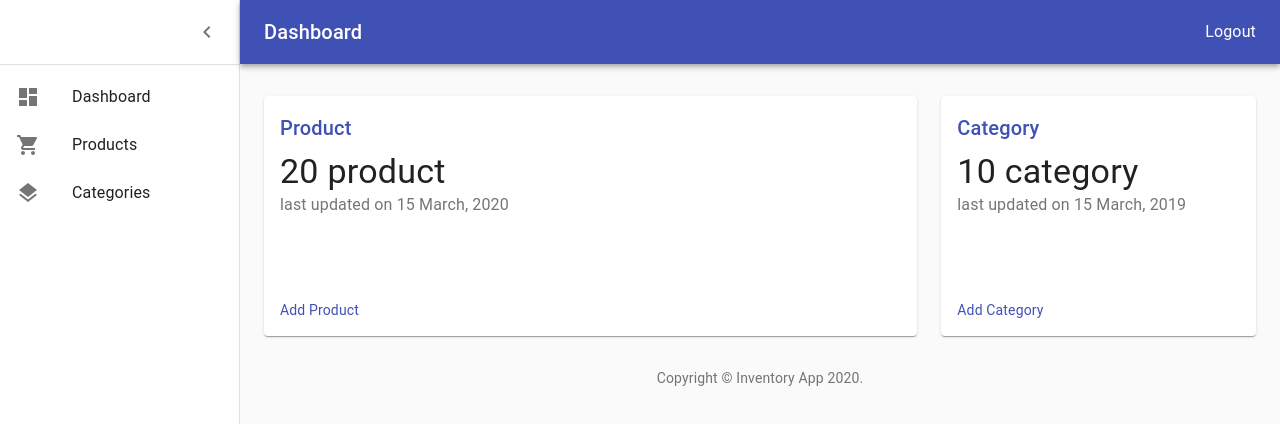
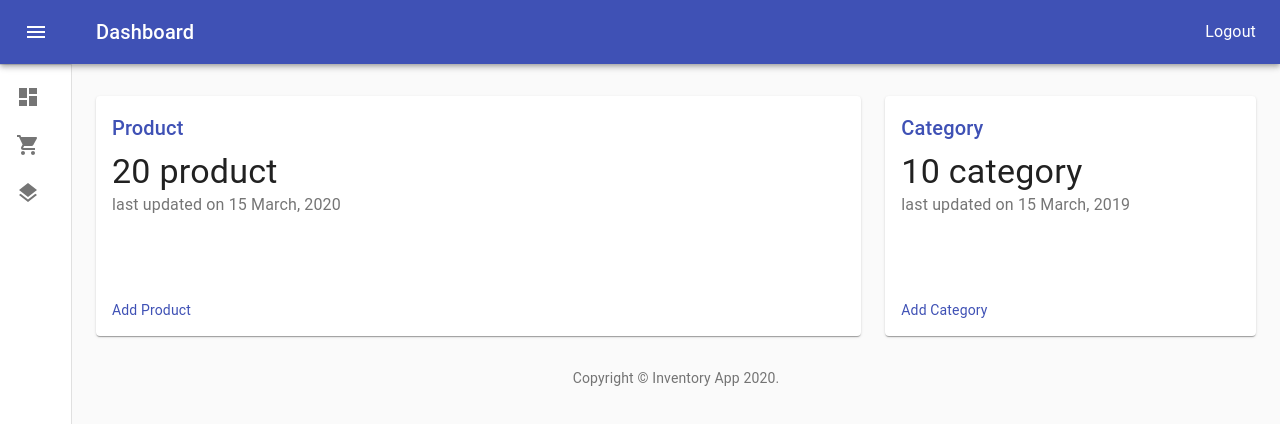
Before and after one commit to nafies1/inventory-app, a React (Create React App) app: page /dashboard in a window 1280 px wide. Shown: the top 424 px of the page. Built offline with nearby package versions, Linux system fonts and the light colour scheme.

Commit message:
add nested route in dashboard and make drawers works

```diff
--- a/src/components/Copyright.jsx
+++ b/src/components/Copyright.jsx
@@ -1,7 +1,6 @@
 import React from 'react';
-import Typography from '@material-ui/core/Typography';
+import Typography from '@material-ui/core/Typography'
 import Link from '@material-ui/core/Link';
-
 
 export default function Copyright() {
   return (
--- a/src/views/Dashboard/Dashboard.jsx
+++ b/src/views/Dashboard/Dashboard.jsx
@@ -1,118 +1,38 @@
 import React from 'react';
-import Copyright from '../../components/Copyright'
+// import Copyright from '../../components/Copyright'
 import clsx from 'clsx';
-import { makeStyles } from '@material-ui/core/styles';
 import CssBaseline from '@material-ui/core/CssBaseline';
 import Drawer from '@material-ui/core/Drawer';
-import Box from '@material-ui/core/Box';
+// import Box from '@material-ui/core/Box';
 import AppBar from '@material-ui/core/AppBar';
 import Toolbar from '@material-ui/core/Toolbar';
-import List from '@material-ui/core/List';
+// import List from '@material-ui/core/List';
 import Typography from '@material-ui/core/Typography';
 import Divider from '@material-ui/core/Divider';
 import IconButton from '@material-ui/core/IconButton';
 // import Badge from '@material-ui/core/Badge';
-import Container from '@material-ui/core/Container';
-import Grid from '@material-ui/core/Grid';
-import Paper from '@material-ui/core/Paper';
+// import Container from '@material-ui/core/Container';
+// import Grid from '@material-ui/core/Grid';
+// import Paper from '@material-ui/core/Paper';
 import MenuIcon from '@material-ui/icons/Menu';
 import ChevronLeftIcon from '@material-ui/icons/ChevronLeft';
 // import NotificationsIcon from '@material-ui/icons/Notifications';
-import { mainListItems } from './listItems.jsx';
-import Category from './Category';
-import Product from './Product';
-
-const drawerWidth = 240;
-
-const useStyles = makeStyles((theme) => ({
-  root: {
-    display: 'flex',
-  },
-  toolbar: {
-    paddingRight: 24, // keep right padding when drawer closed
-  },
-  toolbarIcon: {
-    display: 'flex',
-    alignItems: 'center',
-    justifyContent: 'flex-end',
-    padding: '0 8px',
-    ...theme.mixins.toolbar,
-  },
-  appBar: {
-    zIndex: theme.zIndex.drawer + 1,
-    transition: theme.transitions.create(['width', 'margin'], {
-      easing: theme.transitions.easing.sharp,
-      duration: theme.transitions.duration.leavingScreen,
-    }),
-  },
-  appBarShift: {
-    marginLeft: drawerWidth,
-    width: `calc(100% - ${drawerWidth}px)`,
-    transition: theme.transitions.create(['width', 'margin'], {
-      easing: theme.transitions.easing.sharp,
-      duration: theme.transitions.duration.enteringScreen,
-    }),
-  },
-  menuButton: {
-    marginRight: 36,
-  },
-  menuButtonHidden: {
-    display: 'none',
-  },
-  title: {
-    flexGrow: 1,
-  },
-  drawerPaper: {
-    position: 'relative',
-    whiteSpace: 'nowrap',
-    width: drawerWidth,
-    transition: theme.transitions.create('width', {
-      easing: theme.transitions.easing.sharp,
-      duration: theme.transitions.duration.enteringScreen,
-    }),
-  },
-  drawerPaperClose: {
-    overflowX: 'hidden',
-    transition: theme.transitions.create('width', {
-      easing: theme.transitions.easing.sharp,
-      duration: theme.transitions.duration.leavingScreen,
-    }),
-    width: theme.spacing(7),
-    [theme.breakpoints.up('sm')]: {
-      width: theme.spacing(9),
-    },
-  },
-  appBarSpacer: theme.mixins.toolbar,
-  content: {
-    flexGrow: 1,
-    height: '100vh',
-    overflow: 'auto',
-  },
-  container: {
-    paddingTop: theme.spacing(4),
-    paddingBottom: theme.spacing(4),
-  },
-  paper: {
-    padding: theme.spacing(2),
-    display: 'flex',
-    overflow: 'auto',
-    flexDirection: 'column',
-  },
-  fixedHeight: {
-    height: 240,
-  },
-}));
+// import Category from './Category';
+// import Product from './Product';
+import { useStyles } from './styles';
+import { Switch, Route } from 'react-router-dom';
+import DashboardSubPage from './DashboardSubPage';
+import ListDrawer from './ListDrawer';
 
 export default function Dashboard() {
   const classes = useStyles();
-  const [open, setOpen] = React.useState(true);
+  const [open, setOpen] = React.useState(false);
   const handleDrawerOpen = () => {
     setOpen(true);
   };
   const handleDrawerClose = () => {
     setOpen(false);
   };
-  const fixedHeightPaper = clsx(classes.paper, classes.fixedHeight);
 
   return (
     <div className={classes.root}>
@@ -154,31 +74,23 @@ export default function Dashboard() {
           </IconButton>
         </div>
         <Divider />
-        <List>{mainListItems}</List>
+        <ListDrawer />
         {/* <Divider />
         <List>{secondaryListItems}</List> */}
       </Drawer>
       <main className={classes.content}>
         <div className={classes.appBarSpacer} />
-        <Container maxWidth="lg" className={classes.container}>
-          <Grid container spacing={3}>
-            {/* Product */}
-            <Grid item xs={12} md={6} lg={8}>
-              <Paper className={fixedHeightPaper}>
-                <Product />
-              </Paper>
-            </Grid>
-            {/* Category */}
-            <Grid item xs={12} md={6} lg={4}>
-              <Paper className={fixedHeightPaper}>
-                <Category />
-              </Paper>
-            </Grid>
-          </Grid>
-          <Box pt={4}>
-            <Copyright />
-          </Box>
-        </Container>
+        <Switch>
+          <Route path='/dashboard/categories'>
+            ini categories
+          </Route>
+          <Route path='/dashboard/products'>
+            ini products
+          </Route>
+          <Route path='/dashboard'>
+            <DashboardSubPage />
+          </Route>
+        </Switch>
       </main>
     </div>
   );
--- /dev/null
+++ b/src/views/Dashboard/DashboardSubPage.jsx
@@ -0,0 +1,34 @@
+import React from "react";
+import { Container, Grid, Paper, Box } from "@material-ui/core";
+import Product from "./Product";
+import Copyright from "../../components/Copyright";
+import clsx from 'clsx';
+import { useStyles } from "./styles";
+import Category from "./Category";
+
+export default function DashboardSubPage() {
+  const classes = useStyles();
+  const fixedHeightPaper = clsx(classes.paper, classes.fixedHeight);
+
+  return (
+    <Container maxWidth='lg' className={classes.container}>
+      <Grid container spacing={3}>
+        {/* Product */}
+        <Grid item xs={12} md={6} lg={8}>
+          <Paper className={fixedHeightPaper}>
+            <Product />
+          </Paper>
+        </Grid>
+        {/* Category */}
+        <Grid item xs={12} md={6} lg={4}>
+          <Paper className={fixedHeightPaper}>
+            <Category />
+          </Paper>
+        </Grid>
+      </Grid>
+      <Box pt={4}>
+        <Copyright />
+      </Box>
+    </Container>
+  );
+}
--- /dev/null
+++ b/src/views/Dashboard/ListDrawer.jsx
@@ -0,0 +1,66 @@
+import React from "react";
+import ListItem from "@material-ui/core/ListItem";
+import ListItemIcon from "@material-ui/core/ListItemIcon";
+import ListItemText from "@material-ui/core/ListItemText";
+// import ListSubheader from "@material-ui/core/ListSubheader";
+import DashboardIcon from "@material-ui/icons/Dashboard";
+import ShoppingCartIcon from "@material-ui/icons/ShoppingCart";
+import LayersIcon from "@material-ui/icons/Layers";
+// import AssignmentIcon from "@material-ui/icons/Assignment";
+import { useHistory } from "react-router-dom";
+import { List } from "@material-ui/core";
+
+export default function ListDrawer() {
+  const history = useHistory();
+
+  const changeDashboardDisplay = (component) => {
+    history.push(`/dashboard${component}`);
+  };
+
+  return (
+    <List>
+      <ListItem button onClick={() => changeDashboardDisplay("/")}>
+        <ListItemIcon>
+          <DashboardIcon />
+        </ListItemIcon>
+        <ListItemText primary='Dashboard' />
+      </ListItem>
+      <ListItem button onClick={() => changeDashboardDisplay("/products")}>
+        <ListItemIcon>
+          <ShoppingCartIcon />
+        </ListItemIcon>
+        <ListItemText primary='Products' />
+      </ListItem>
+      <ListItem button onClick={() => changeDashboardDisplay("/categories")}>
+        <ListItemIcon>
+          <LayersIcon />
+        </ListItemIcon>
+        <ListItemText primary='Categories' />
+      </ListItem>
+    </List>
+  );
+}
+
+// export const secondaryListItems = (
+//   <div>
+//     <ListSubheader inset>Saved reports</ListSubheader>
+//     <ListItem button>
+//       <ListItemIcon>
+//         <AssignmentIcon />
+//       </ListItemIcon>
+//       <ListItemText primary='Current month' />
+//     </ListItem>
+//     <ListItem button>
+//       <ListItemIcon>
+//         <AssignmentIcon />
+//       </ListItemIcon>
+//       <ListItemText primary='Last quarter' />
+//     </ListItem>
+//     <ListItem button>
+//       <ListItemIcon>
+//         <AssignmentIcon />
+//       </ListItemIcon>
+//       <ListItemText primary='Year-end sale' />
+//     </ListItem>
+//   </div>
+// );
--- a/src/views/Dashboard/listItems.jsx
+++ /dev/null
@@ -1,56 +0,0 @@
-import React from 'react';
-import ListItem from '@material-ui/core/ListItem';
-import ListItemIcon from '@material-ui/core/ListItemIcon';
-import ListItemText from '@material-ui/core/ListItemText';
-import ListSubheader from '@material-ui/core/ListSubheader';
-import DashboardIcon from '@material-ui/icons/Dashboard';
-import ShoppingCartIcon from '@material-ui/icons/ShoppingCart';
-import LayersIcon from '@material-ui/icons/Layers';
-import AssignmentIcon from '@material-ui/icons/Assignment';
-
-export const mainListItems = (
-  <div>
-    <ListItem button>
-      <ListItemIcon>
-        <DashboardIcon />
-      </ListItemIcon>
-      <ListItemText primary="Dashboard" />
-    </ListItem>
-    <ListItem button>
-      <ListItemIcon>
-        <ShoppingCartIcon />
-      </ListItemIcon>
-      <ListItemText primary="Products" />
-    </ListItem>
-    <ListItem button>
-      <ListItemIcon>
-        <LayersIcon />
-      </ListItemIcon>
-      <ListItemText primary="Categories" />
-    </ListItem>
-  </div>
-);
-
-export const secondaryListItems = (
-  <div>
-    <ListSubheader inset>Saved reports</ListSubheader>
-    <ListItem button>
-      <ListItemIcon>
-        <AssignmentIcon />
-      </ListItemIcon>
-      <ListItemText primary="Current month" />
-    </ListItem>
-    <ListItem button>
-      <ListItemIcon>
-        <AssignmentIcon />
-      </ListItemIcon>
-      <ListItemText primary="Last quarter" />
-    </ListItem>
-    <ListItem button>
-      <ListItemIcon>
-        <AssignmentIcon />
-      </ListItemIcon>
-      <ListItemText primary="Year-end sale" />
-    </ListItem>
-  </div>
-);
--- /dev/null
+++ b/src/views/Dashboard/styles.js
@@ -0,0 +1,83 @@
+
+import { makeStyles } from '@material-ui/core/styles';
+
+const drawerWidth = 240;
+
+export const useStyles = makeStyles((theme) => ({
+  root: {
+    display: 'flex',
+  },
+  toolbar: {
+    paddingRight: 24, // keep right padding when drawer closed
+  },
+  toolbarIcon: {
+    display: 'flex',
+    alignItems: 'center',
+    justifyContent: 'flex-end',
+    padding: '0 8px',
+    ...theme.mixins.toolbar,
+  },
+  appBar: {
+    zIndex: theme.zIndex.drawer + 1,
+    transition: theme.transitions.create(['width', 'margin'], {
+      easing: theme.transitions.easing.sharp,
+      duration: theme.transitions.duration.leavingScreen,
+    }),
+  },
+  appBarShift: {
+    marginLeft: drawerWidth,
+    width: `calc(100% - ${drawerWidth}px)`,
+    transition: theme.transitions.create(['width', 'margin'], {
+      easing: theme.transitions.easing.sharp,
+      duration: theme.transitions.duration.enteringScreen,
+    }),
+  },
+  menuButton: {
+    marginRight: 36,
+  },
+  menuButtonHidden: {
+    display: 'none',
+  },
+  title: {
+    flexGrow: 1,
+  },
+  drawerPaper: {
+    position: 'relative',
+    whiteSpace: 'nowrap',
+    width: drawerWidth,
+    transition: theme.transitions.create('width', {
+      easing: theme.transitions.easing.sharp,
+      duration: theme.transitions.duration.enteringScreen,
+    }),
+  },
+  drawerPaperClose: {
+    overflowX: 'hidden',
+    transition: theme.transitions.create('width', {
+      easing: theme.transitions.easing.sharp,
+      duration: theme.transitions.duration.leavingScreen,
+    }),
+    width: theme.spacing(7),
+    [theme.breakpoints.up('sm')]: {
+      width: theme.spacing(9),
+    },
+  },
+  appBarSpacer: theme.mixins.toolbar,
+  content: {
+    flexGrow: 1,
+    height: '100vh',
+    overflow: 'auto',
+  },
+  container: {
+    paddingTop: theme.spacing(4),
+    paddingBottom: theme.spacing(4),
+  },
+  paper: {
+    padding: theme.spacing(2),
+    display: 'flex',
+    overflow: 'auto',
+    flexDirection: 'column',
+  },
+  fixedHeight: {
+    height: 240,
+  },
+}));
```
